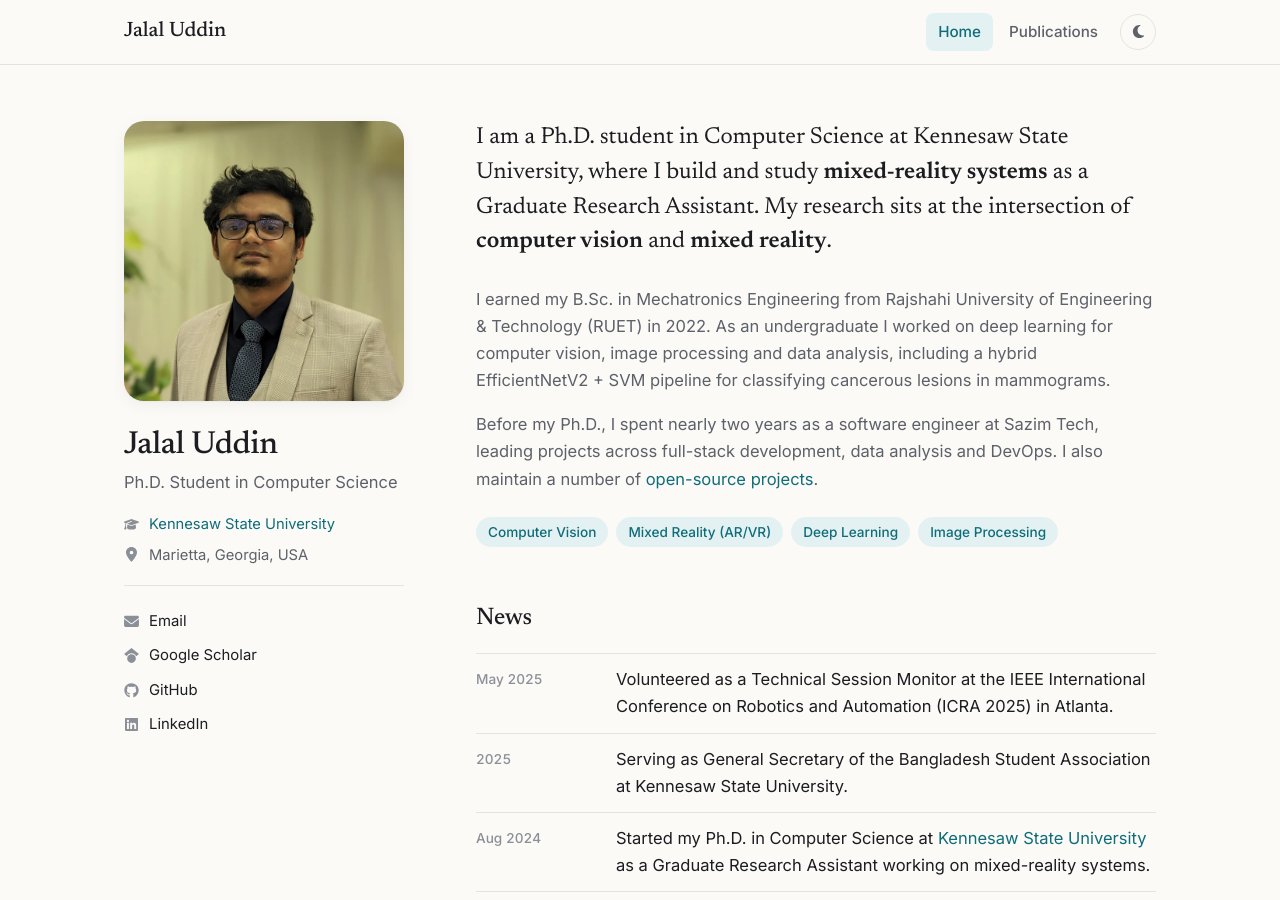
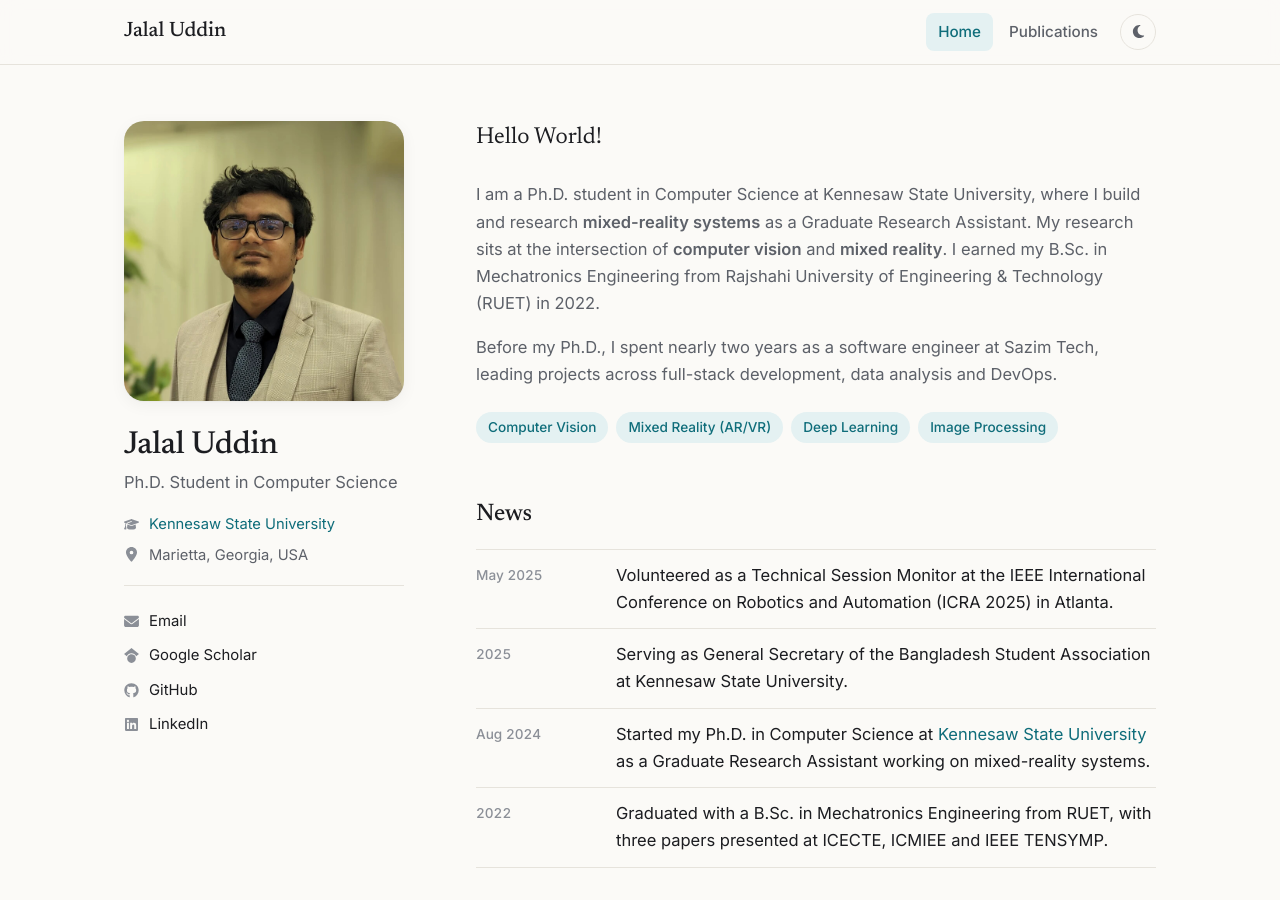
Before and after one commit to dgvai/dgvai, a Jekyll site: the page built from index.html, in a window 1280 px wide and 900 px high. Built offline with Jekyll 4.4.1, drawn with Linux system fonts in a browser that asks for light colours.

Commit message:
feat: update intro

```diff
--- a/_data/profile.yml
+++ b/_data/profile.yml
@@ -10,19 +10,18 @@ photo: /assets/img/profile.jpg
 # Home page bio, in Markdown. `intro` is the large opening paragraph;
 # each item under `bio` becomes one paragraph below it.
 intro: >-
-  I am a Ph.D. student in Computer Science at Kennesaw State University, where I build and study
-  **mixed-reality systems** as a Graduate Research Assistant. My research sits at the
-  intersection of **computer vision** and **mixed reality**.
+  Hello World!
 
 bio:
   - >-
-    I earned my B.Sc. in Mechatronics Engineering from Rajshahi University of Engineering & Technology (RUET)
-    in 2022. As an undergraduate I worked on deep learning for computer vision, image processing and data analysis,
-    including a hybrid EfficientNetV2&nbsp;+&nbsp;SVM pipeline for classifying cancerous lesions in mammograms.
+    I am a Ph.D. student in Computer Science at Kennesaw State University, where I build and research
+    **mixed-reality systems** as a Graduate Research Assistant. My research sits at the
+    intersection of **computer vision** and **mixed reality**. I earned my B.Sc. in Mechatronics Engineering from
+    Rajshahi University of Engineering & Technology (RUET)
+    in 2022.
   - >-
     Before my Ph.D., I spent nearly two years as a software engineer at Sazim Tech, leading projects across
-    full-stack development, data analysis and DevOps. I also maintain a number of
-    [open-source projects](https://github.com/dgvai).
+    full-stack development, data analysis and DevOps.
 
 # Author names to highlight in publication lists.
 highlight_names:
@@ -38,7 +37,7 @@ interests:
 links:
   - label: Email
     icon: email
-    url: mailto:juddin3@students.kennesaw.edu
+    url: mailto:com.jalal.uddin@gmail.com
   - label: Google Scholar
     icon: scholar
     url: https://scholar.google.com/citations?user=UM6hcO0AAAAJ
```
